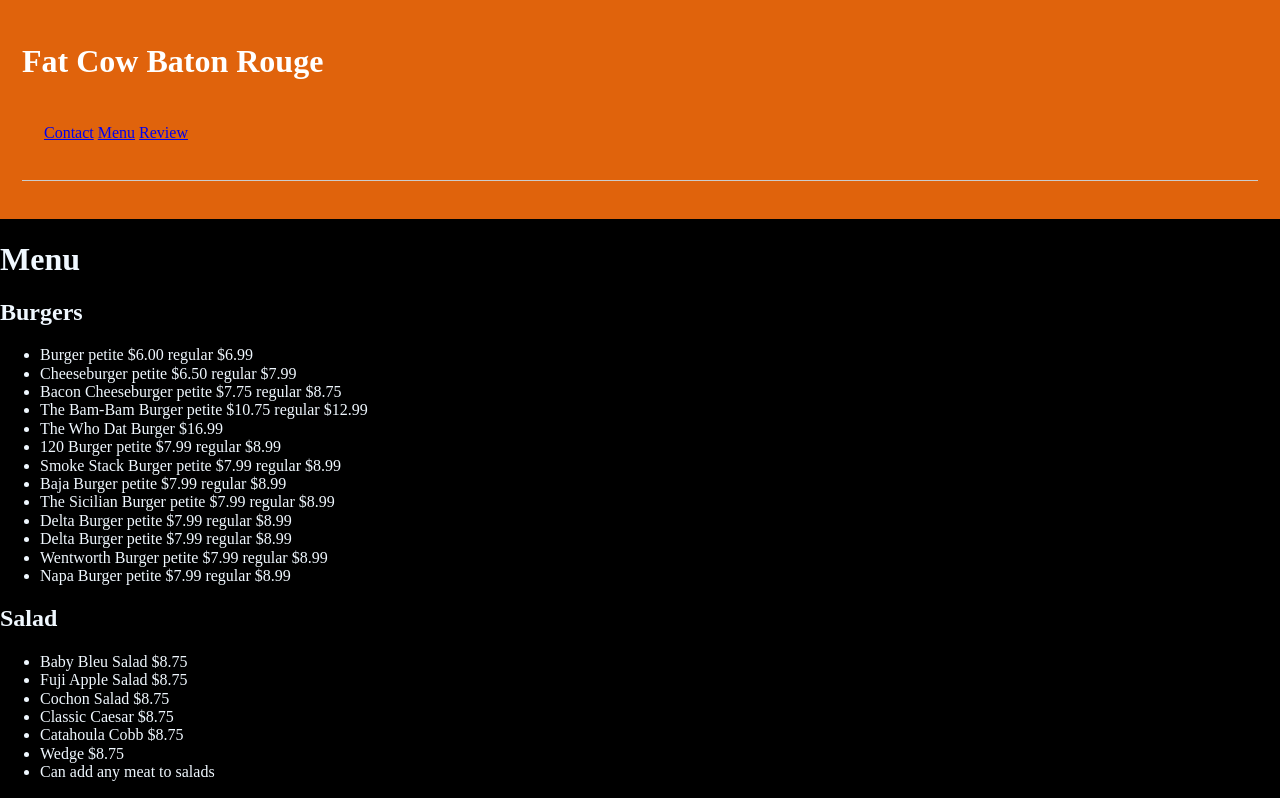
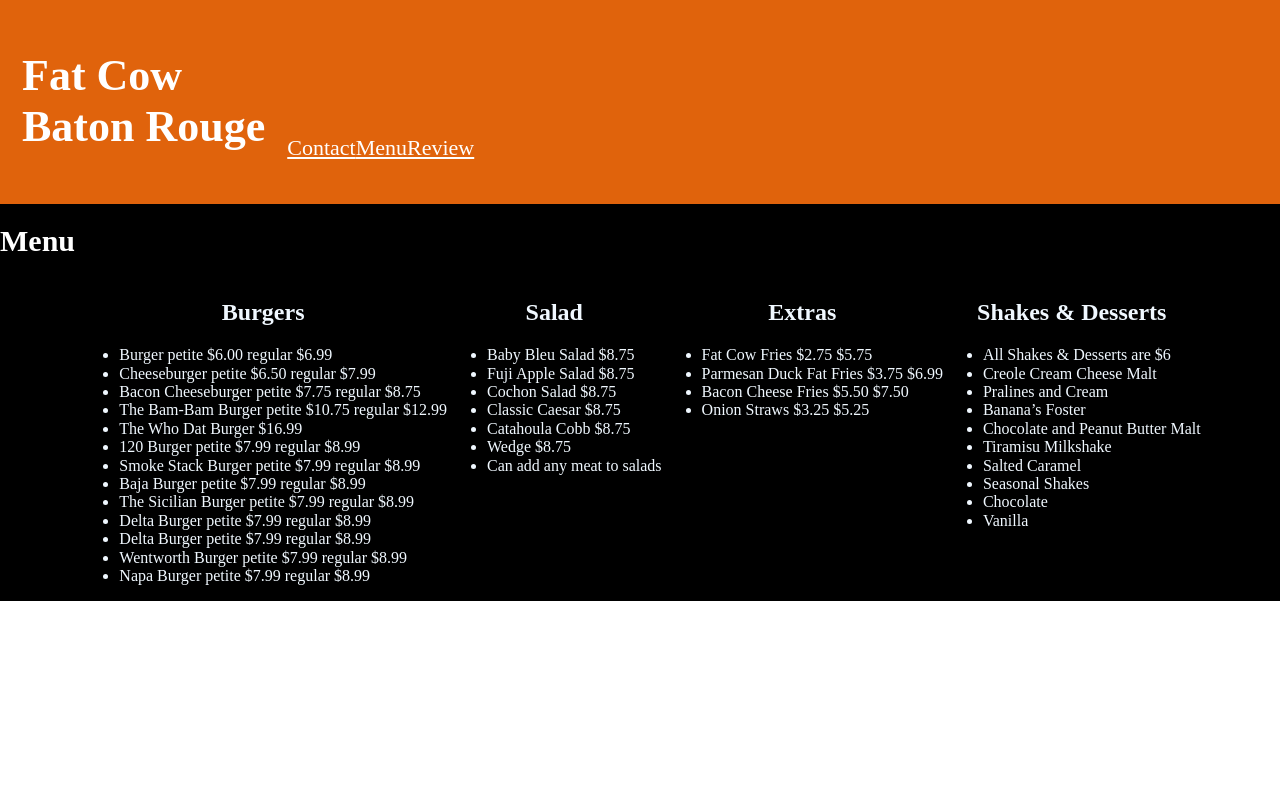
Before and after one commit to SierraBeaulieu/FatCowWebsite-Project1, a website built with Parcel: page menu.html in a window 1280 px wide. Shown: the top 798 px of the page. Built offline with nearby package versions, Linux system fonts and the light colour scheme.

Commit message:
fixing the menu page with css

```diff
--- a/css/main.css
+++ b/css/main.css
@@ -297,5 +297,69 @@
 }
 .fat-cow-header{
   background-color: #E0630C;
+  font-size: 22px;
   padding: 22px;
+  display: flex;
+  align-items: flex-end;
 }
+
+.extras{
+  display: flex;
+  flex-direction:row-reverse;
+justify-content:flex-end;
+}
+
+.about{
+  color:#fff;
+  font-size: 22px;
+  display: flex;
+}
+
+.menu-button{
+  color:#fff;
+  display: flex;
+}
+
+.reviews{
+  color:#fff;
+  display: flex;
+
+}
+
+.all-links{
+  display: flex;
+  flex-direction: row;
+}
+.menu-list{
+  display: flex;
+  justify-content: center;
+  align-items: baseline;
+  flex-direction: row;
+  align-content: space-between;
+}
+
+.burger{
+  display: flex;
+  justify-content: center;
+}
+
+.salad{
+  display: flex;
+  justify-content: center;
+}
+
+.desserts{
+  display: flex;
+  justify-content: center;
+}
+
+.extras{
+  display: flex;
+  justify-content: center;
+}
+
+.menu-title{
+  color: #fff;
+  font-size: 30px;
+  justify-content: center;
+}
--- a/menu.html
+++ b/menu.html
@@ -40,7 +40,7 @@
 <!-- home page -->
 <div class="menu-page">
   <header class="fat-cow-header">
-    <h1 class="fat-cow">Fat Cow
+    <h1 class="fat-cow">Fat Cow <br>
       Baton Rouge</h1>
   <!-- links -->
   <div class="all-links">
@@ -51,13 +51,13 @@
   <hr>
   </header>
   <!-- menu include all the food and prices -->
-  <div class="menu-list">
-<h1>Menu</h1>
 
+<h1 class="menu-title">Menu</h1>
+<div class="menu-list">
   <section>
-<h2>Burgers</h2>
+<h2 class="burger">Burgers</h2>
 <ul>
-  <li>Burger 		petite $6.00	regular $6.99</li>
+  <li>Burger petite $6.00	regular $6.99</li>
   <li>Cheeseburger 	petite $6.50 	regular $7.99</li>
   <li> Bacon Cheeseburger 	petite $7.75 regular $8.75</li>
   <li>  The Bam-Bam Burger 	petite $10.75 regular $12.99</li>
@@ -73,7 +73,7 @@
 </ul>
 </section>
 <section>
-<h2>Salad</h2>
+<h2 class="salad">Salad</h2>
 <ul>
   <li>Baby Bleu Salad 			$8.75</li>
   <li>Fuji Apple Salad 			$8.75</li>
@@ -85,7 +85,7 @@
 </ul>
 </section>
 <section>
-  <h2>Extras</h2>
+  <h2 class="extras">Extras</h2>
   <ul>
     <li>Fat Cow Fries 				$2.75	$5.75</li>
     <li>Parmesan Duck Fat Fries		$3.75      $6.99</li>
@@ -94,7 +94,7 @@
   </ul>
   </section>
   <section>
-    <h2>Shakes & Desserts</h2>
+    <h2 class="desserts">Shakes & Desserts</h2>
     <ul>
       <li>All Shakes & Desserts are $6</li>
       <li>Creole Cream Cheese Malt</li>
```
Also changed, not shown: index.html (+5 -5 lines), reviews.html (+5 -4 lines).
